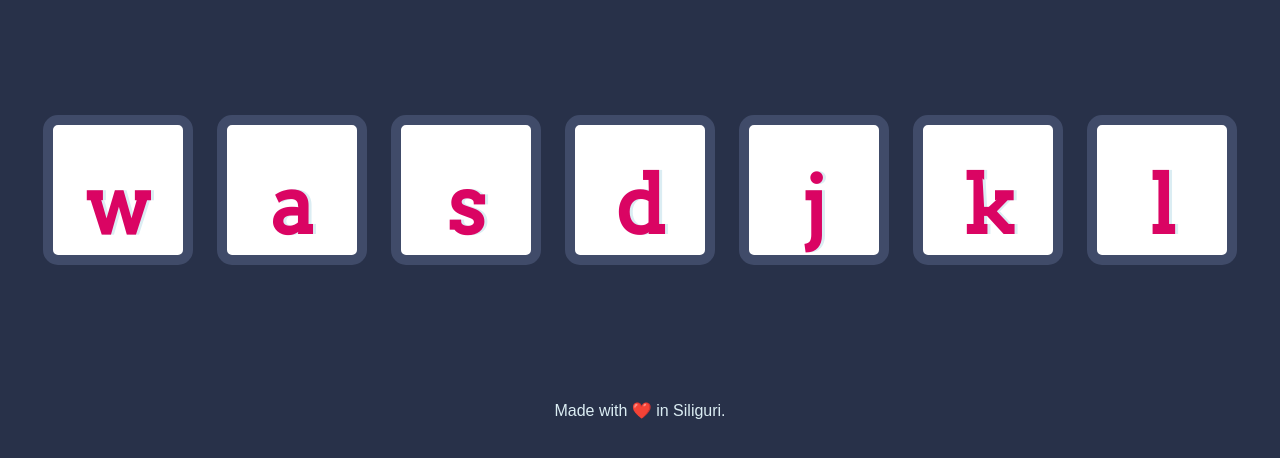
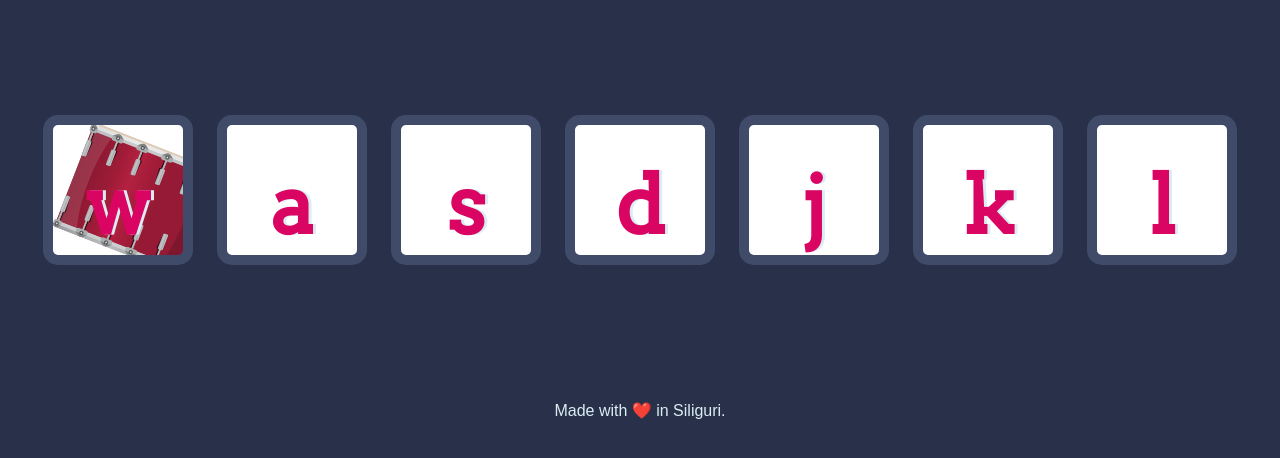
Before and after one commit to mudirajesh/Adv.-Javascript-Project, a plain HTML site: page Drum Kit Starting Files/index.html in a window 1280 px wide. Shown: the part 174-632 px from the top of the page. Drawn offline with Linux system fonts and the light colour scheme.

Commit message:
Step 4 : Update styles.css
added background images in w drum.

```diff
--- a/Drum Kit Starting Files/styles.css
+++ b/Drum Kit Starting Files/styles.css
@@ -17,6 +17,7 @@ footer {
 }
 
 .w {
+  background-image: url("images/tom1.png");
 
 }
 
```
